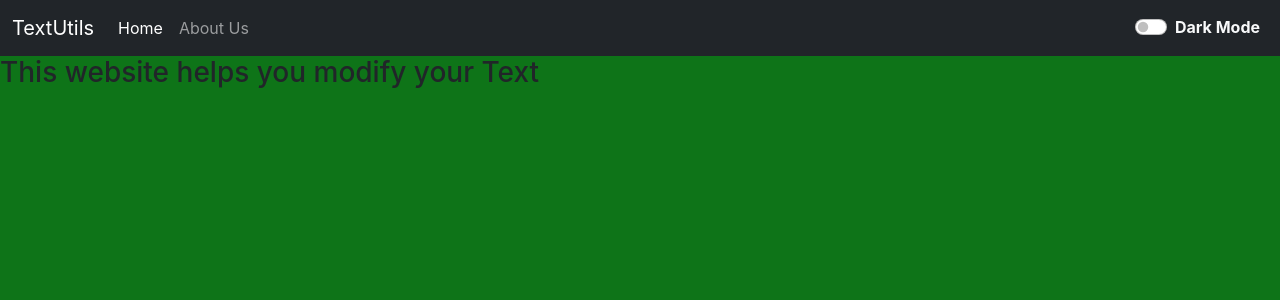
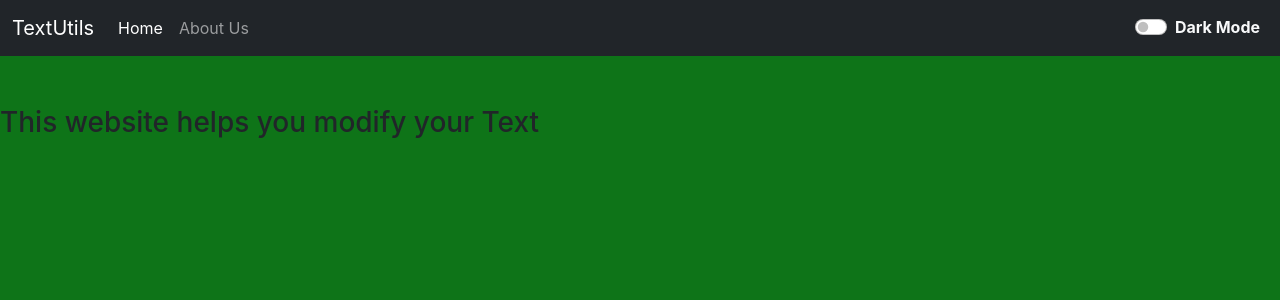
Before and after one commit to iash8090/textutils, a React (Create React App) app: page /about in a window 1280 px wide. Shown: the top 300 px of the page. Built offline with nearby package versions, Linux system fonts and the light colour scheme.

Commit message:
Update Alert.js

```diff
--- a/src/Componants/Alert.js
+++ b/src/Componants/Alert.js
@@ -6,14 +6,16 @@ function Alert(props) {
     };
 
     return (
-// using && operator because default value of 'alert' is NULL
-        props.alert && (
+        <div style={{height: '50px'}}>
+{/* // using && operator because default value of 'alert' is NULL */}
+        { props.alert && (
             <div className={`alert alert-${props.alert.type} alert-dismissible fade show`} role="alert">
                 <strong>{capitalize(props.alert.type)} ! </strong>
                 {props.alert.msg}
                 <button type="button" className="btn-close" data-bs-dismiss="alert" aria-label="Close"></button>
             </div>
-        )
+        )}
+        </div>
     );
 }
 
```
